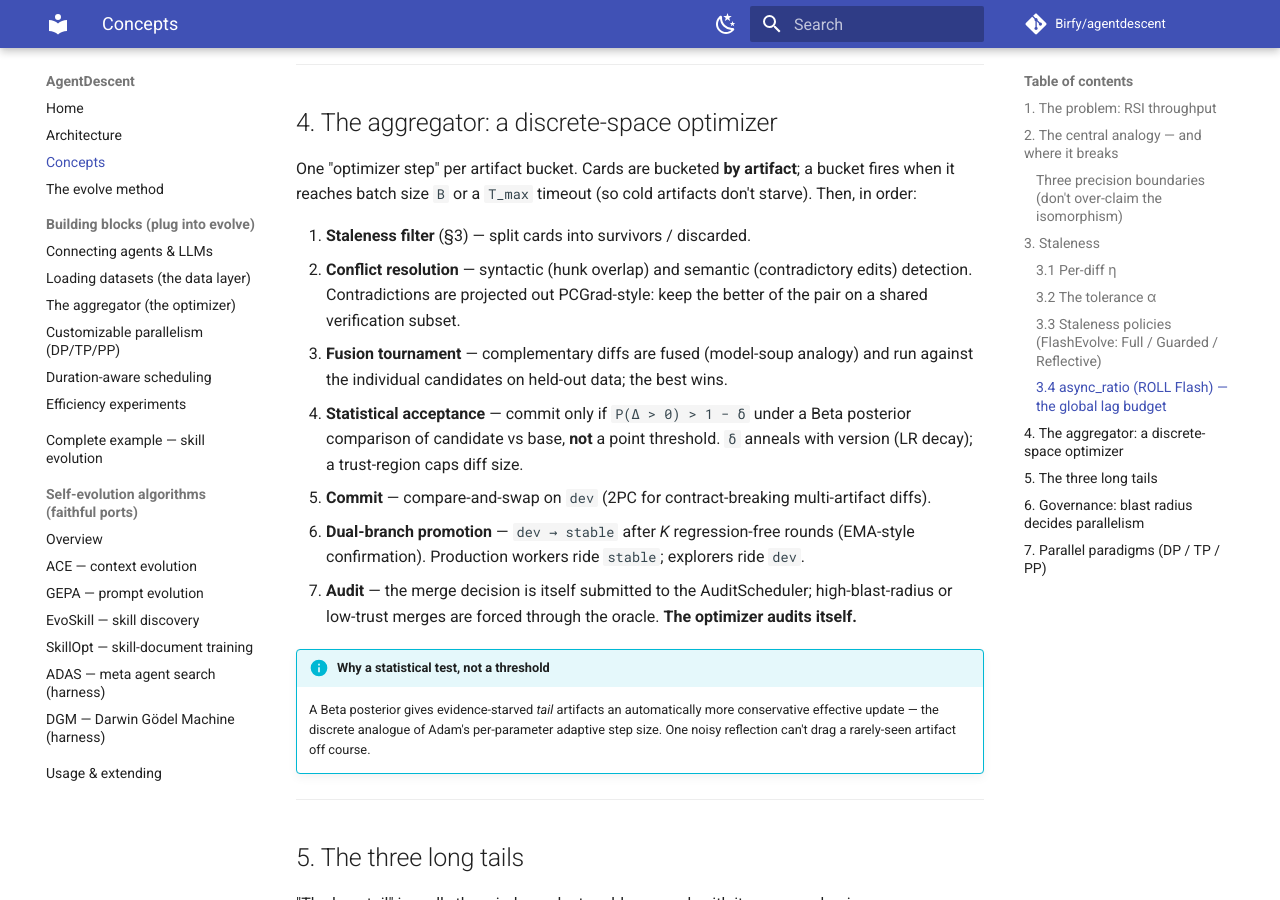
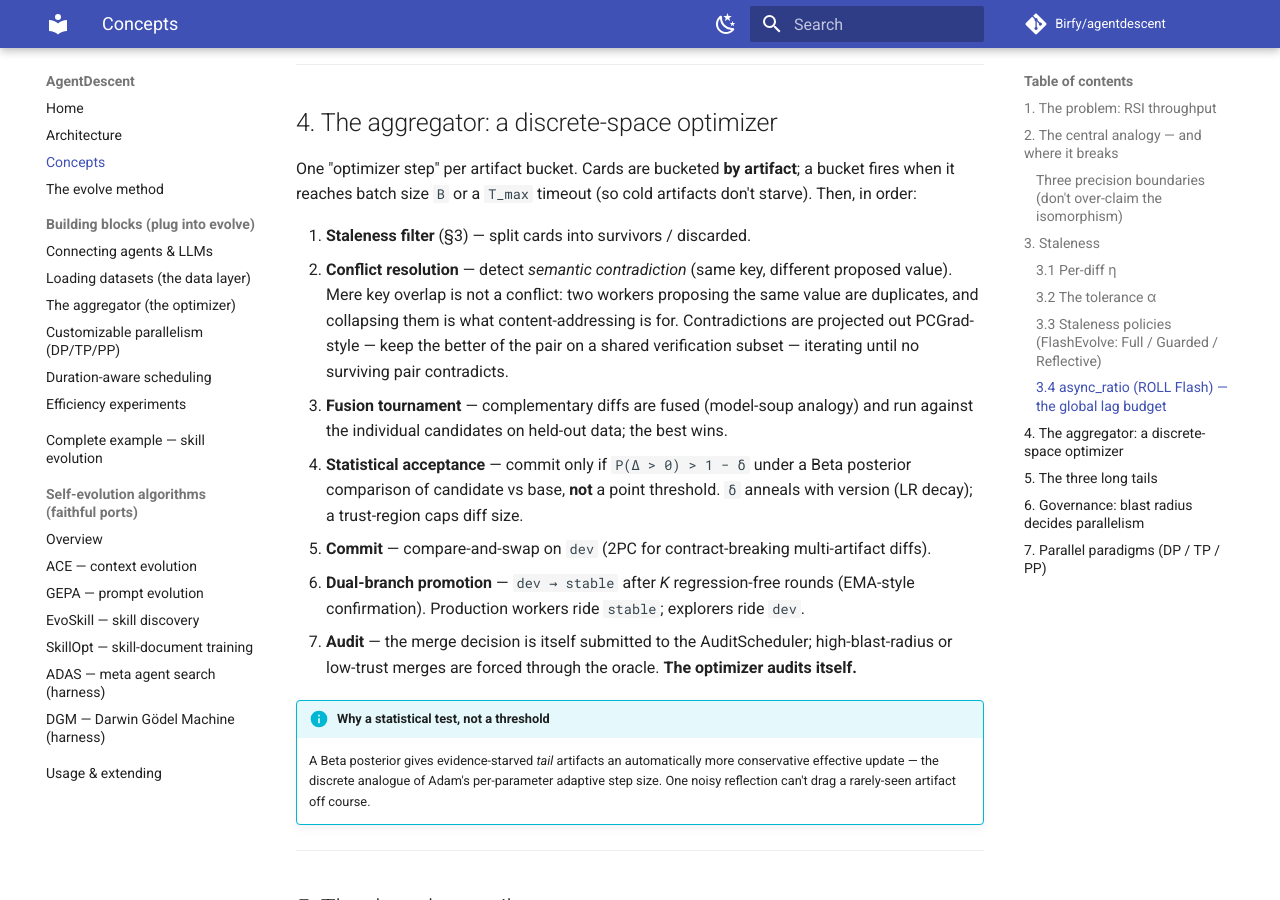
Before and after one commit to Birfy/agentdescent, an MkDocs documentation site: the page built from docs/concepts.md, in a window 1280 px wide and 900 px high, scrolled down 3588 px. Built offline with MkDocs 1.6.1 and Material for MkDocs 9.7.7, drawn with Linux system fonts in a browser that asks for light colours; comment, search, counter and statistics services are not loaded.

Commit message:
fix: async staleness gate ignored agg_config; correct conflict-detection docs
async_evolve's merger hardcoded alpha = 5 if L1 else 1 for its staleness gate,
duplicating AggregatorConfig.alpha_head/alpha_tail. The values matched the
defaults, so it looked fine -- but a caller who tightened the tolerance had it
honoured by the aggregator and silently ignored by the gate in front of it. The
gate now reads the same config.

Also correct a docs claim: the pipeline was described as doing "syntactic (hunk
overlap) and semantic (contradictory ops)" conflict detection, while resolution
only ever keys on semantic contradiction. The code is right and the doc was
wrong -- overlap alone is not a conflict, since two workers proposing the same
value are duplicates and collapsing them is the point of content-addressing.
diffs_conflict now says in its docstring that it is a primitive for custom
aggregators which the reference pipeline deliberately does not use.

Co-Authored-By: Claude Opus 4.8 <noreply@anthropic.com>

```diff
--- a/docs/concepts.md
+++ b/docs/concepts.md
@@ -150,9 +150,12 @@ a bucket fires when it reaches batch size `B` or a `T_max` timeout (so cold
 artifacts don't starve). Then, in order:
 
 1. **Staleness filter** (§3) — split cards into survivors / discarded.
-2. **Conflict resolution** — syntactic (hunk overlap) and semantic
-   (contradictory edits) detection. Contradictions are projected out
-   PCGrad-style: keep the better of the pair on a shared verification subset.
+2. **Conflict resolution** — detect *semantic contradiction* (same key, different
+   proposed value). Mere key overlap is not a conflict: two workers proposing the
+   same value are duplicates, and collapsing them is what content-addressing is
+   for. Contradictions are projected out PCGrad-style — keep the better of the
+   pair on a shared verification subset — iterating until no surviving pair
+   contradicts.
 3. **Fusion tournament** — complementary diffs are fused (model-soup analogy)
    and run against the individual candidates on held-out data; the best wins.
 4. **Statistical acceptance** — commit only if `P(Δ > 0) > 1 − δ` under a Beta
```
Also changed, not shown: CHANGELOG.md (+8 -0 lines), docs/aggregator.md (+1 -1 lines), 3 other files.
